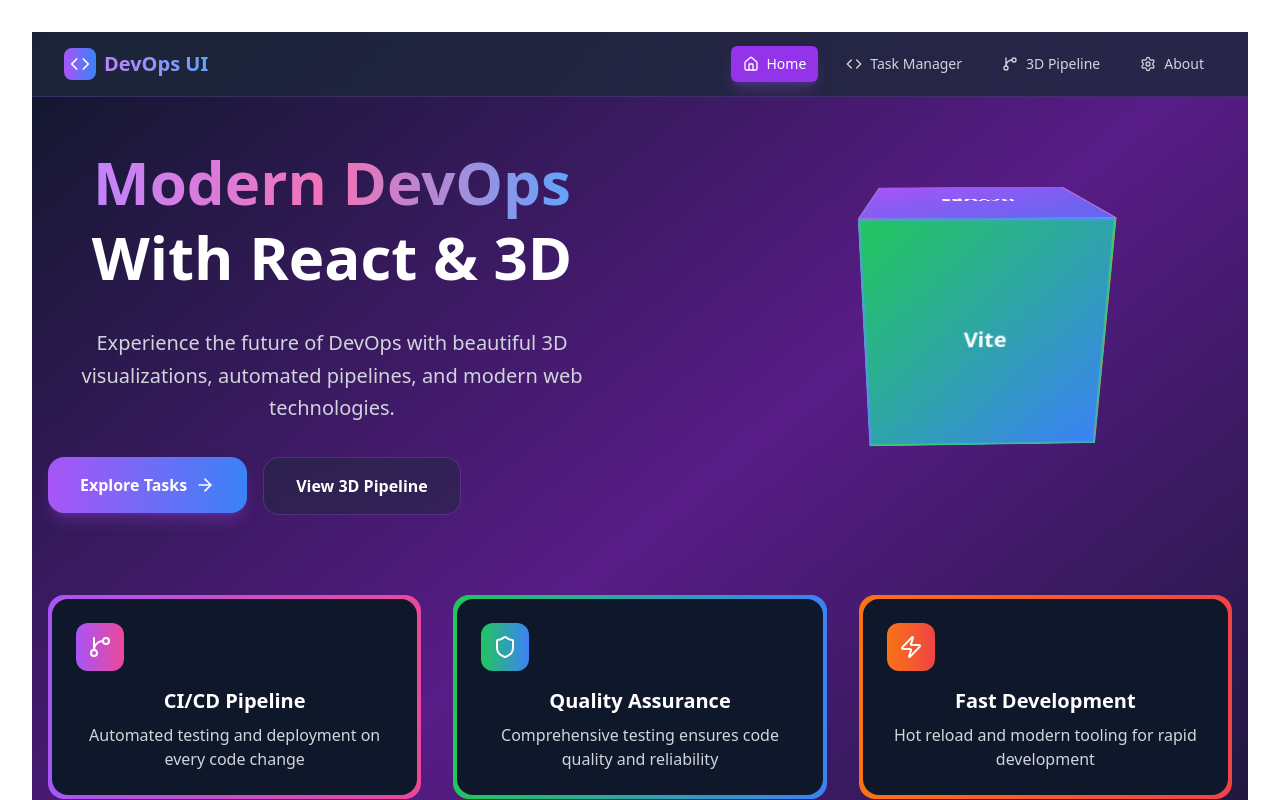
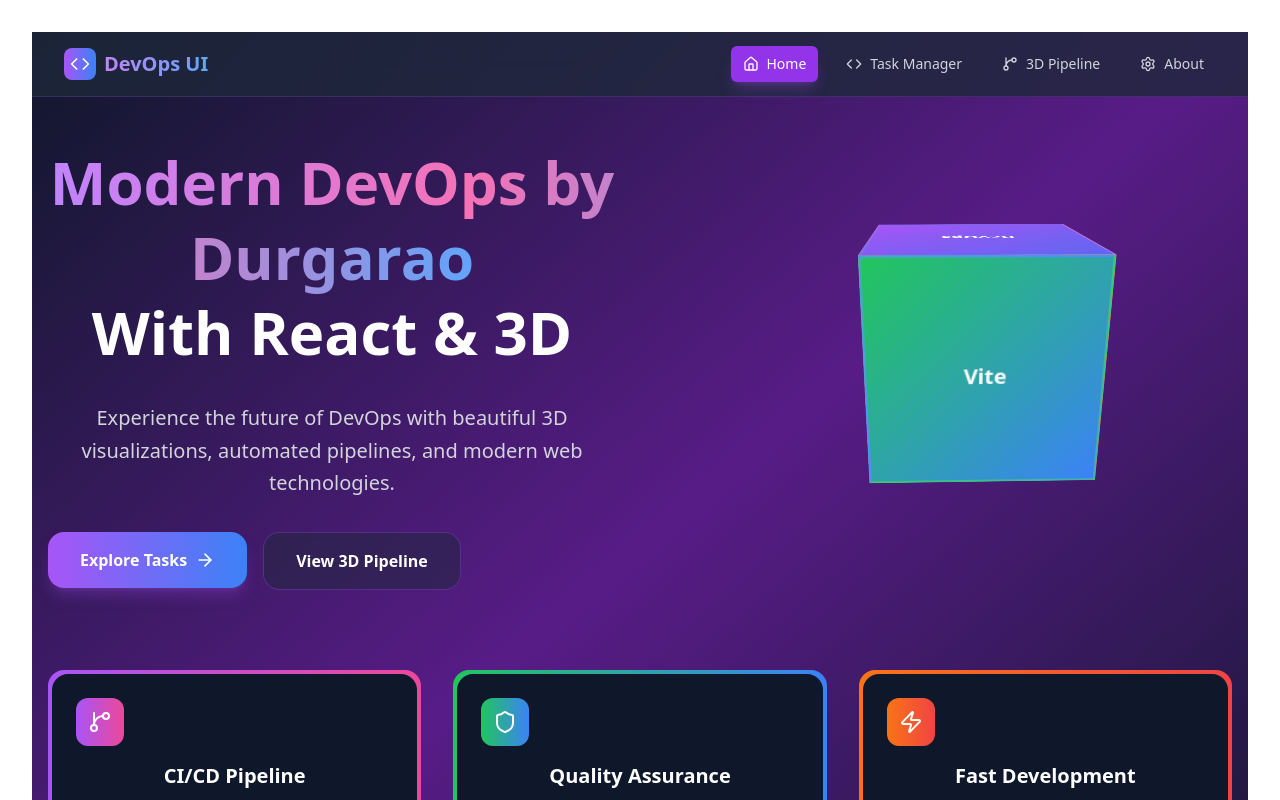
Before and after one commit to Durgarao-gunja365/automated-testing-, a React (Vite) app: page / in a window 1280 px wide. Shown: the top 800 px of the page. Built offline with nearby package versions, Linux system fonts and the light colour scheme.

Commit message:
Initial commit: React + Vite + Tailwind with CI/CD9

```diff
--- a/src/pages/Home.jsx
+++ b/src/pages/Home.jsx
@@ -40,7 +40,7 @@
           >
             <h1 className="text-6xl font-bold leading-tight">
               <span className="bg-gradient-to-r from-purple-400 via-pink-400 to-blue-400 bg-clip-text text-transparent">
-                Modern DevOps
+                Modern DevOps by Durgarao
               </span>
               <br />
               <span className="text-white">With React & 3D</span>
```
